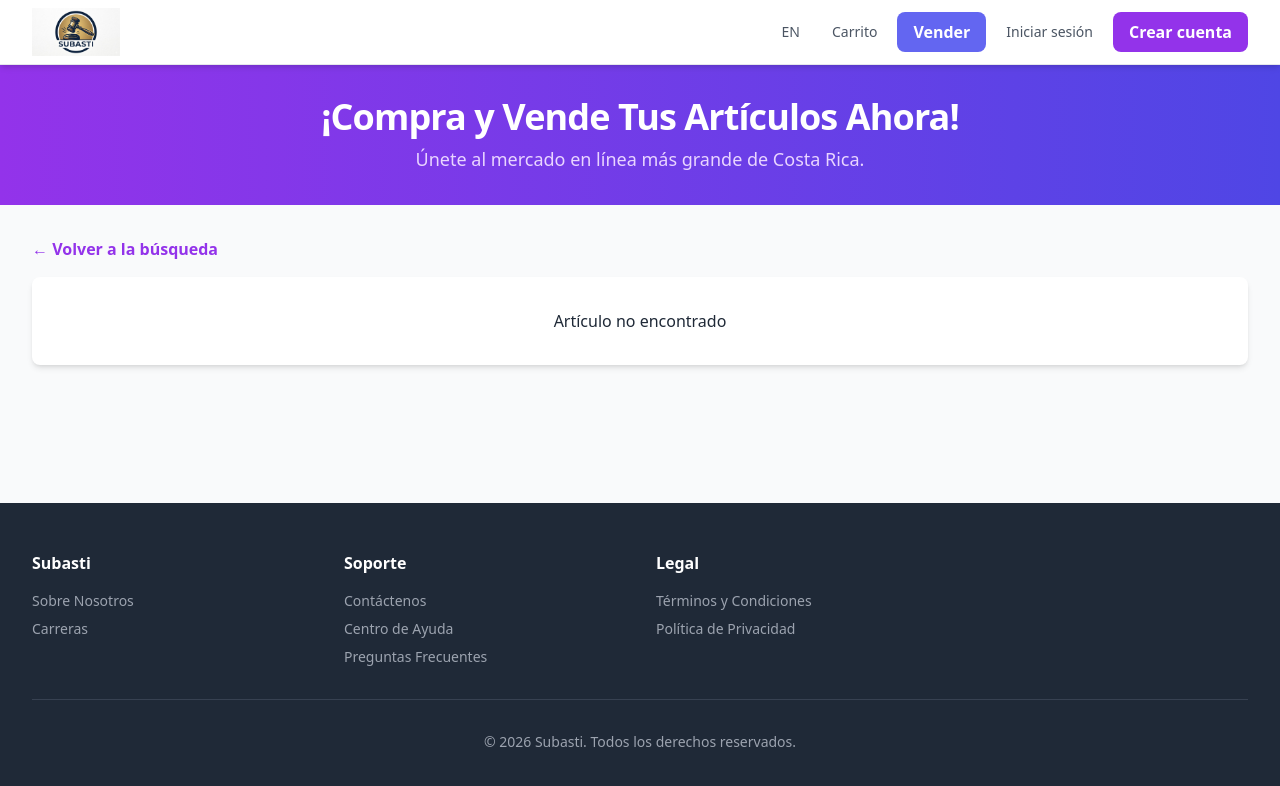
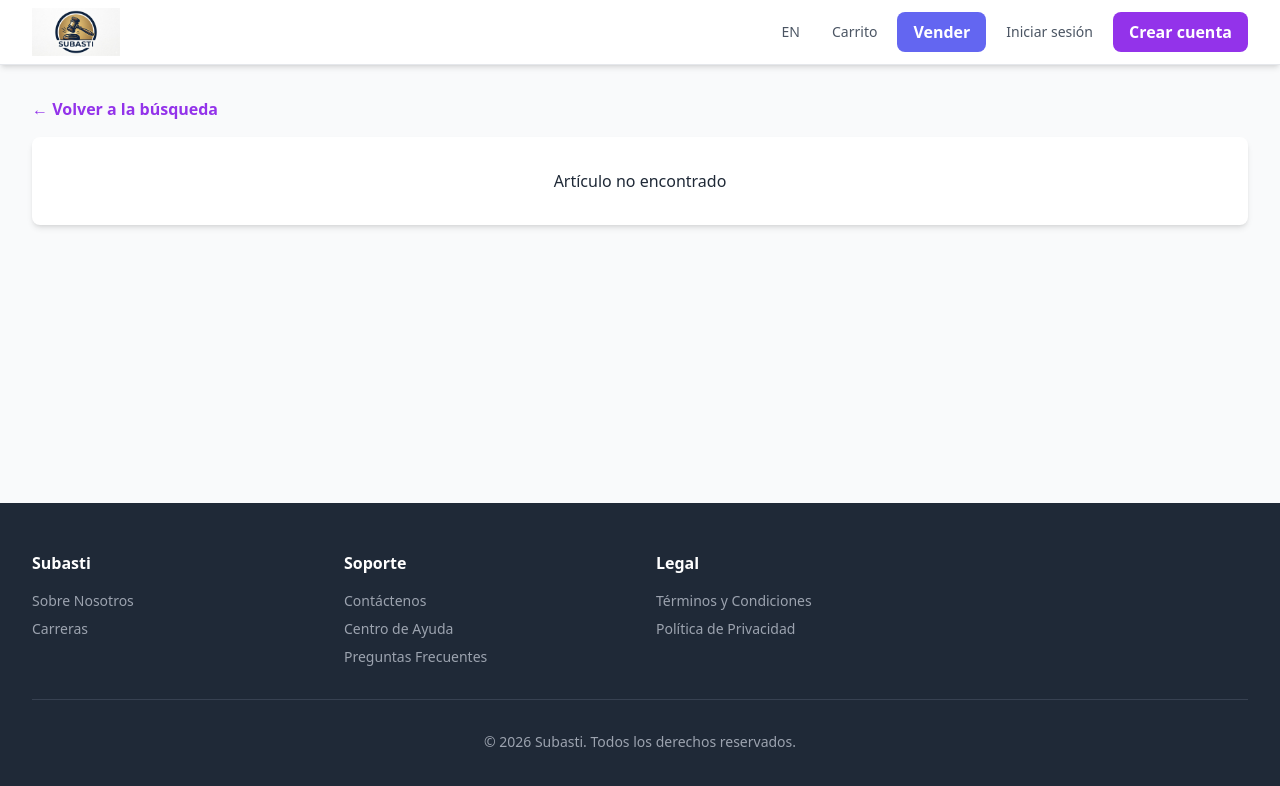
Before and after one commit to vgavilanes89/Subasti, a React (Create React App) app: page /item/1 in a window 1280 px wide. Shown: the top 786 px of the page. Built offline with nearby package versions, Linux system fonts and the light colour scheme.

Commit message:
Show marketing banner only on homepage

```diff
--- a/src/App.js
+++ b/src/App.js
@@ -1,5 +1,5 @@
 import React, { useState, useMemo } from 'react';
-import { Routes, Route, Link } from 'react-router-dom';
+import { Routes, Route, Link, useLocation } from 'react-router-dom';
 
 // 1. Import Context Providers
 import { AuthProvider } from './context/AuthContext';
@@ -34,7 +34,10 @@ import PrivacyPage from './pages/PrivacyPage';
 const footerLinkClass = 'hover:text-white transition-colors';
 
 function App() {
-  // Local state for language toggling (passed to Header and used in Footer/Banner)
+  const location = useLocation();
+  const isHomePage = location.pathname === '/';
+
+  // Local state for language toggling (passed to Header and used in Footer)
   const [loc, setLoc] = useState('es');
 
   // Static Categories definition
@@ -68,8 +71,6 @@ function App() {
     terms: 'Terms and Conditions',
     privacy: 'Privacy Policy',
     rights: 'All rights reserved.',
-    bannerText: 'Buy and Sell Your Items Now!',
-    bannerSubText: 'Join the largest online marketplace in Costa Rica.'
   } : {
     about: 'Sobre Nosotros',
     careers: 'Carreras',
@@ -81,9 +82,11 @@ function App() {
     terms: 'Términos y Condiciones',
     privacy: 'Política de Privacidad',
     rights: 'Todos los derechos reservados.',
-    bannerText: '¡Compra y Vende Tus Artículos Ahora!',
-    bannerSubText: 'Únete al mercado en línea más grande de Costa Rica.'
   };
+
+  const bannerL = loc === 'en'
+    ? { text: 'Buy and Sell Your Items Now!', sub: 'Join the largest online marketplace in Costa Rica.' }
+    : { text: '¡Compra y Vende Tus Artículos Ahora!', sub: 'Únete al mercado en línea más grande de Costa Rica.' };
 
   return (
     <AuthProvider>
@@ -96,13 +99,14 @@ function App() {
             {/* Persistent Header */}
             <Header loc={loc} setLoc={setLoc} />
 
-            {/* Banner Section */}
-            <div className="bg-gradient-to-r from-purple-600 to-indigo-600 text-white">
-              <div className="container mx-auto py-8 px-4 text-center">
-                <h2 className="text-3xl font-extrabold tracking-tight sm:text-4xl">{L.bannerText}</h2>
-                <p className="mt-2 text-lg text-purple-200">{L.bannerSubText}</p>
+            {isHomePage && (
+              <div className="bg-gradient-to-r from-purple-600 to-indigo-600 text-white">
+                <div className="container mx-auto py-8 px-4 text-center">
+                  <h2 className="text-3xl font-extrabold tracking-tight sm:text-4xl">{bannerL.text}</h2>
+                  <p className="mt-2 text-lg text-purple-200">{bannerL.sub}</p>
+                </div>
               </div>
-            </div>
+            )}
 
             {/* Main Content Area with Routing */}
             <main className="container mx-auto p-4 sm:p-6 lg:p-8 flex-grow">
```
